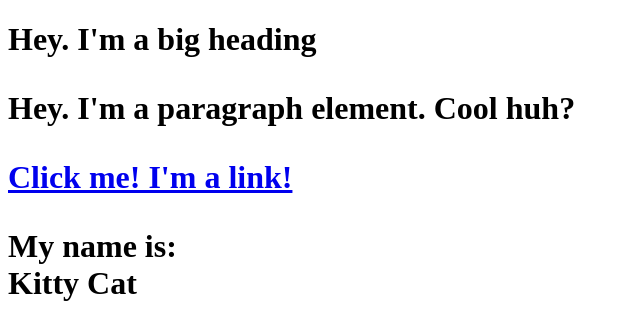
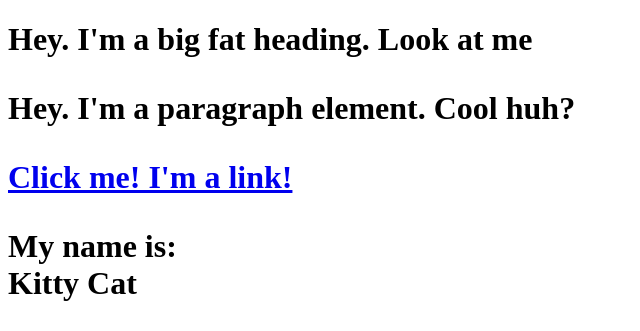
Before and after one commit to banunaingalis/cartoon-hero, a plain HTML site: page test.html in a window 1280 px wide. Shown: the top 331 px of the page, without its empty margins (0-640 px from the left). Drawn offline with Linux system fonts and the light colour scheme; grey boxes are pictures that could not be loaded.

Commit message:
added "fat" to the heading

```diff
--- a/test.html
+++ b/test.html
@@ -4,7 +4,7 @@
 	<title> Test page</title>
 </head>
 <body>
-	<h1>Hey. I'm a big heading</hi>
+	<h1>Hey. I'm a big fat heading. Look at me</hi>
 		<p>Hey. I'm a <b>paragraph</b> element. Cool huh?</p>
 		<a href="https://google.com" target="_blank" title="Let's go to Google">Click me! I'm a link!</a>
 		<p>My name is:<br>
```
